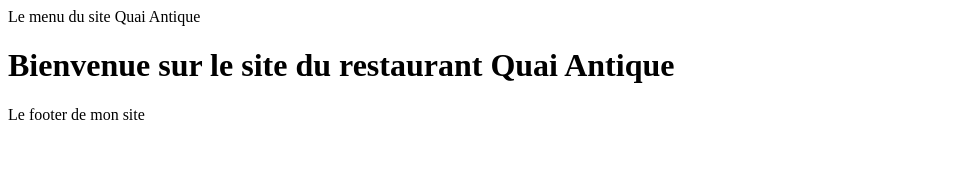
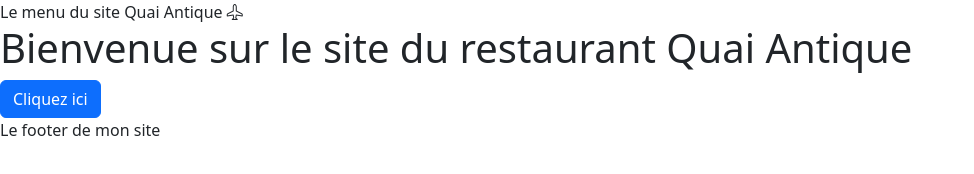
Before and after one commit to DarkMama77/QuaiAntiqueFront, a website with bundled scripts: page index.html in a window 1280 px wide. Shown: the whole page, without its empty margins (0-974 px from the left). Built offline with nearby package versions, Linux system fonts and the light colour scheme; files whose address does not match are found by name.

Commit message:
install bootstrap

```diff
--- a/index.html
+++ b/index.html
@@ -3,10 +3,14 @@
 <head>
     <meta charset="UTF-8">
     <meta name="viewport" content="width=device-width, initial-scale=1.0">
+
+    <link rel="stylesheet" href="node_modules/bootstrap/dist/css/bootstrap.min.css">
+    <link rel="stylesheet" href="node_modules/bootstrap-icons/font/bootstrap-icons.css">
+
     <title>Document</title>
 </head>
 <body>
-    <head>Le menu du site Quai Antique</head>
+    <head>Le menu du site Quai Antique <i class="bi bi-airplane"></i></head>
 
     <main id="main-page">
         <!--Le contenu de ma page sera injectée ici-->>
@@ -15,5 +19,7 @@
     <footer>Le footer de mon site</footer>
 
     <script type="module" src="Rooter/router.js"></script>
+    <script src="node_modules/bootstrap/dist/js/bootstrap.bundle.min.js"></script>
+
 </body>
 </html>
--- /dev/null
+++ b/package.json
@@ -0,0 +1,6 @@
+{
+  "dependencies": {
+    "bootstrap": "^5.3.3",
+    "bootstrap-icons": "^1.11.3"
+  }
+}
--- a/pages/home.html
+++ b/pages/home.html
@@ -1 +1,2 @@
 <h1>Bienvenue sur le site du restaurant Quai Antique</h1>
+<button class="btn btn-primary">Cliquez ici</button>
```
Also changed, not shown: 2 other files.
